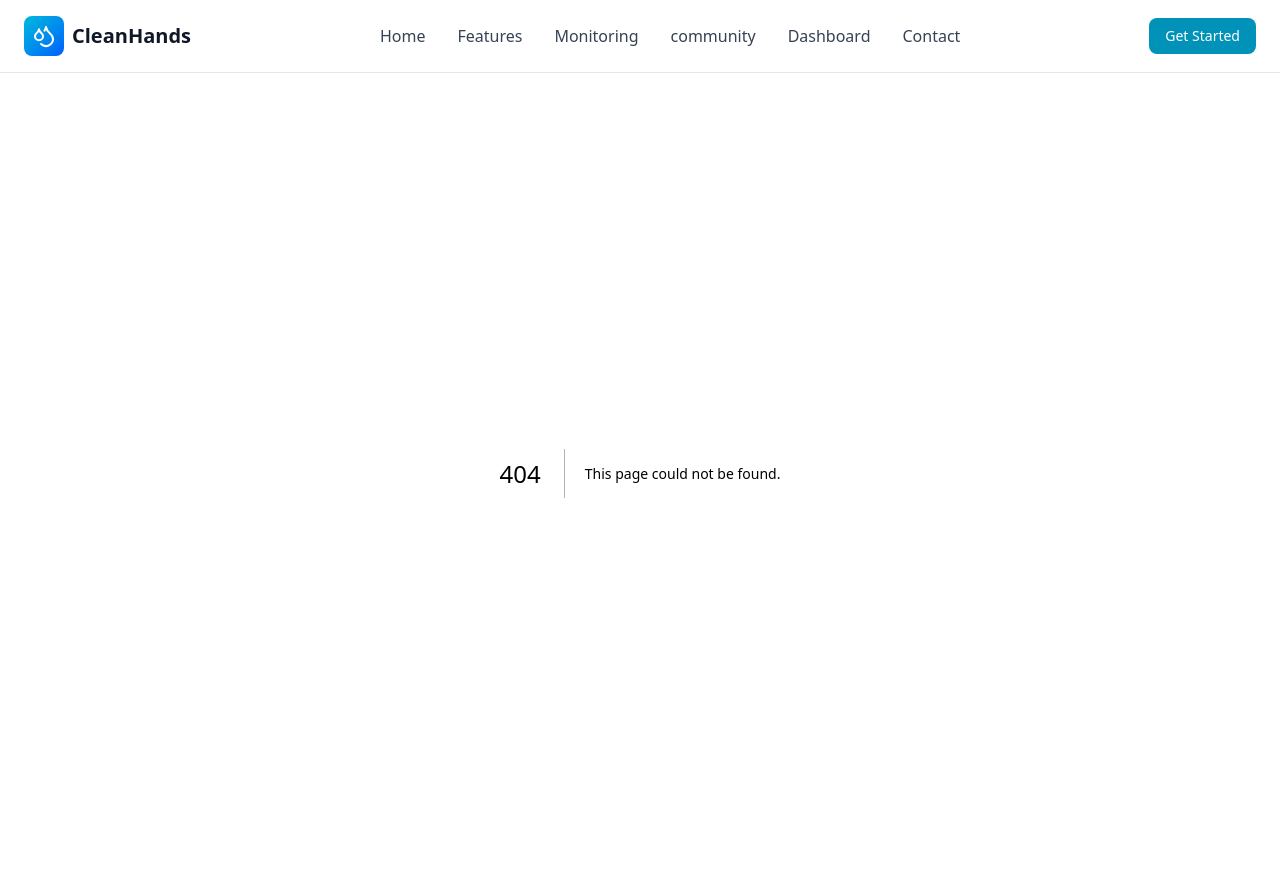
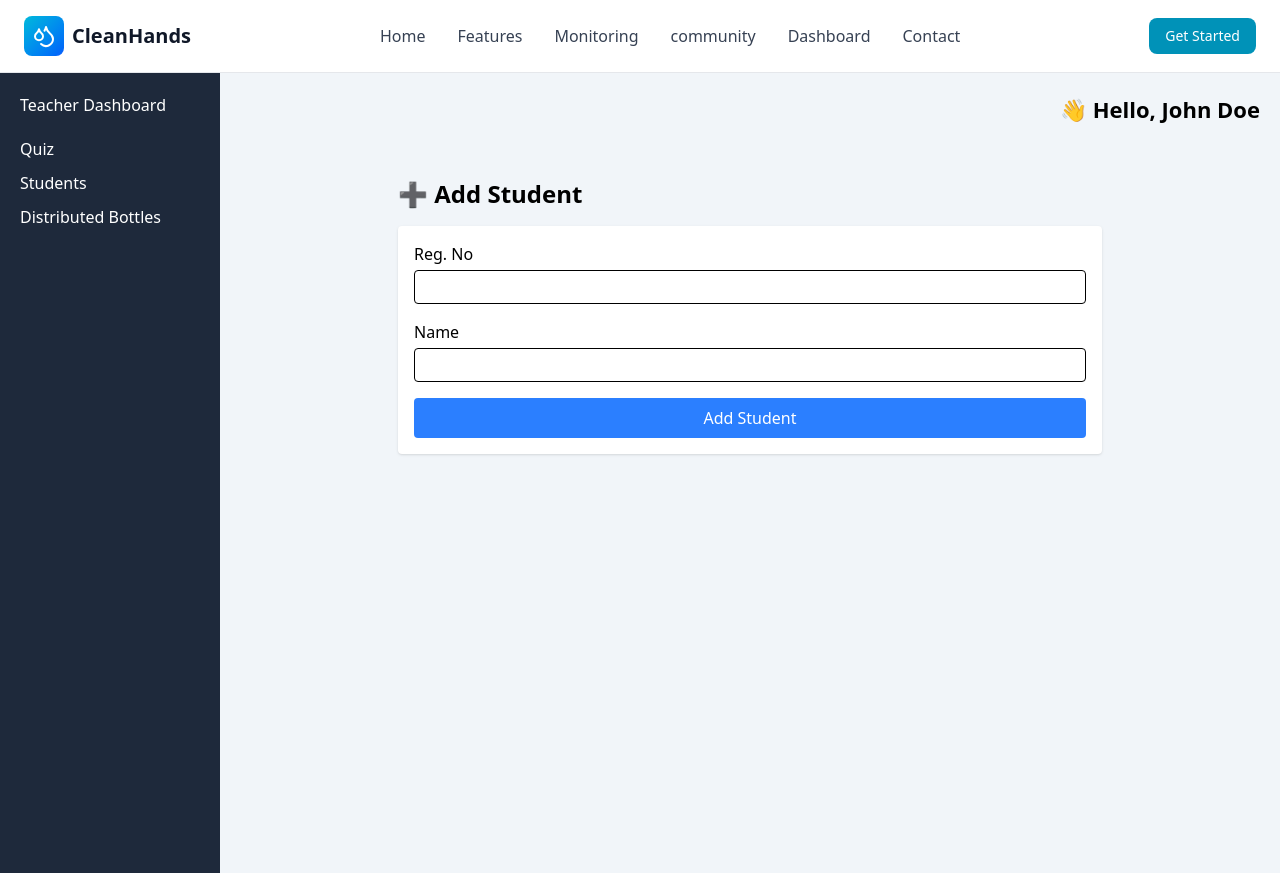
Before and after one commit to Haritha-Pawan/Handwash-Plus, a Next.js app in the folder Frontend/my-app/: page /teacher/students/Add in a window 1280 px wide. Before the commit this address had no page. Built offline with nearby package versions, Linux system fonts and the light colour scheme.

Commit message:
add frontend add student

```diff
--- /dev/null
+++ b/Frontend/my-app/app/teacher/students/Add/page.jsx
@@ -0,0 +1,61 @@
+"use client";
+import { useState } from "react";
+import axios from "axios";
+import { useRouter } from "next/navigation";
+
+export default function AddStudent() {
+  const router = useRouter();
+  const [formData, setFormData] = useState({ regNo: "", name: "" });
+  const [message, setMessage] = useState("");
+
+  const handleChange = (e) =>
+    setFormData({ ...formData, [e.target.name]: e.target.value });
+
+  const handleSubmit = async (e) => {
+    e.preventDefault();
+    try {
+      await axios.post("http://localhost:5000/api/students", formData);
+      router.push("/teacher/students"); // Go back to student list
+    } catch (err) {
+      console.error(err);
+      setMessage(err.response?.data?.message || "Failed to add student");
+    }
+  };
+
+  return (
+    <div className="p-8 max-w-3xl mx-auto">
+      <h1 className="text-2xl font-bold mb-4">➕ Add Student</h1>
+      {message && <div className="text-red-500 mb-4">{message}</div>}
+      <form onSubmit={handleSubmit} className="flex flex-col gap-4 bg-white p-4 rounded shadow">
+        <div>
+          <label className="block mb-1 font-medium">Reg. No</label>
+          <input
+            type="text"
+            name="regNo"
+            value={formData.regNo}
+            onChange={handleChange}
+            className="border px-3 py-1 rounded w-full"
+            required
+          />
+        </div>
+        <div>
+          <label className="block mb-1 font-medium">Name</label>
+          <input
+            type="text"
+            name="name"
+            value={formData.name}
+            onChange={handleChange}
+            className="border px-3 py-1 rounded w-full"
+            required
+          />
+        </div>
+        <button
+          type="submit"
+          className="bg-blue-500 text-white px-4 py-2 rounded hover:bg-blue-600 transition"
+        >
+          Add Student
+        </button>
+      </form>
+    </div>
+  );
+}
```
